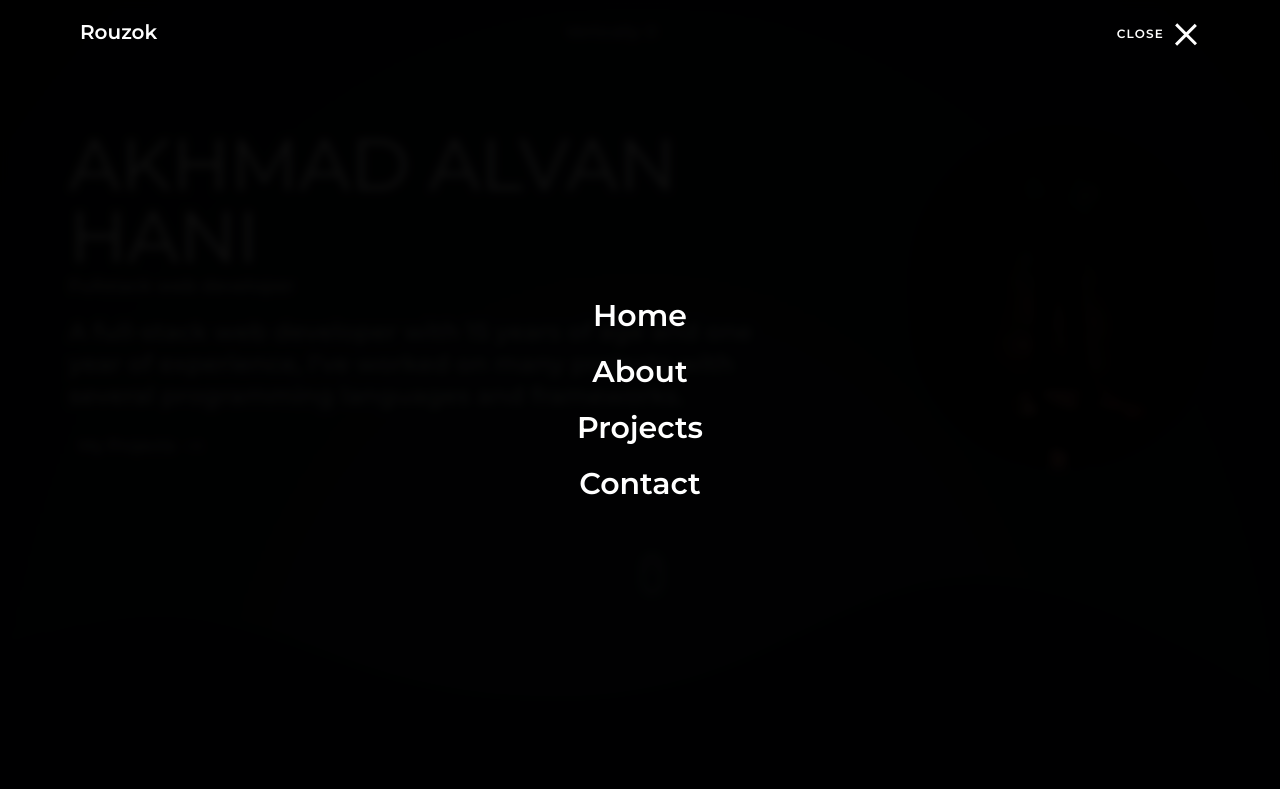
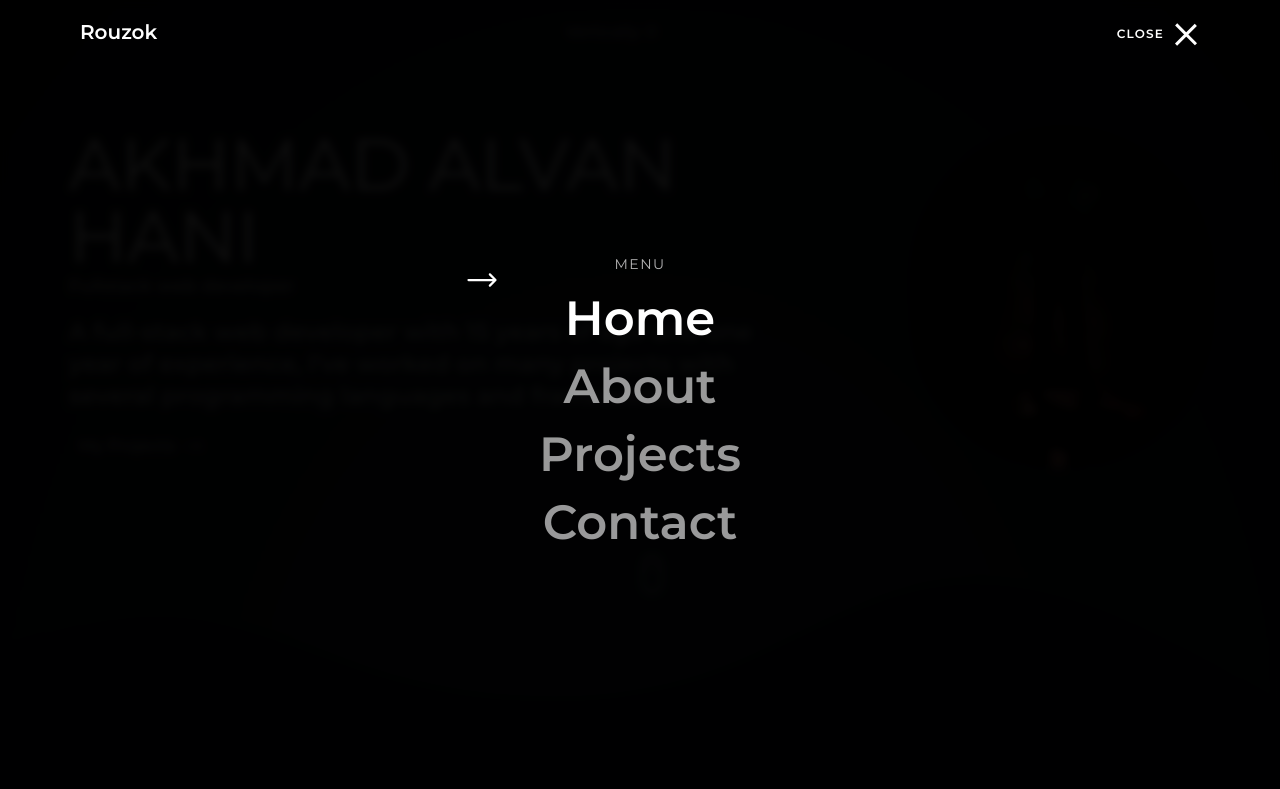
Before and after one commit to Rouzok/Rouzok.github.io, a website: page index.html in a window 1280 px wide. Both pictures are taken after a click on the link "MENU". Shown: the top 789 px of the page. Drawn offline with nearby package versions, Linux system fonts and the light colour scheme.

Commit message:
update menu 0.9

```diff
--- a/index.html
+++ b/index.html
@@ -31,12 +31,22 @@
         </button>
       </a>
 
-    <nav class="fixed bg-black bg-opacity-95 backdrop-blur-sm -z-10 text-3xl font-montserrat font-semibold opacity-0 duration-300" id="Navbar2">
-      <div class="flex flex-col justify-center items-center h-screen w-screen gap-5">
-        <a class="hover:cursor-pointer text-white hover:text-white/50 duration-300" onclick="home()">Home</a>
-        <a class="hover:cursor-pointer text-white hover:text-white/50 duration-300" onclick="about()" >About</a>
-        <a class="hover:cursor-pointer text-white hover:text-white/50 duration-300" onclick="projects()">Projects</a>
-        <a class="hover:cursor-pointer text-white hover:text-white/50 duration-300" onclick="contact()" >Contact</a>
+    <nav class="fixed bg-black bg-opacity-95 backdrop-blur-sm -z-10 font-montserrat font-semibold opacity-0 duration-300" id="Navbar2">
+      <div class="fixed left-1/2 -translate-x-44 text-white top-[16.35rem] duration-500 ease-in-out" id="arrowMenu">
+        <!-- top-[16.35rem] home
+             top-[20.6rem] about
+             top-[24.85rem] projects
+             top-[29.1rem] contact me -->
+        <svg xmlns="http://www.w3.org/2000/svg" fill="none" viewBox="0 0 24 24" stroke-width="1.5" stroke="currentColor" class="w-9 h-9">
+          <path stroke-linecap="round" stroke-linejoin="round" d="M17.25 8.25L21 12m0 0l-3.75 3.75M21 12H3" />
+        </svg>
+      </div>
+      <div class="flex flex-col justify-center items-center h-screen w-screen gap-5 text-5xl">
+        <h1 class="text-sm text-white/70 font-normal tracking-widest">MENU</h1>
+        <a class="hover:cursor-pointer text-white hover:text-white/90 duration-300" onclick="home()" id="btn-home">Home</a>
+        <a class="hover:cursor-pointer text-white/60 hover:text-white/90 duration-300" onclick="about()" id="btn-about">About</a>
+        <a class="hover:cursor-pointer text-white/60 hover:text-white/90 duration-300" onclick="projects()" id="btn-projects">Projects</a>
+        <a class="hover:cursor-pointer text-white/60 hover:text-white/90 duration-300" onclick="contact()" id="btn-contact">Contact</a>
       </div>
 
 
@@ -154,7 +164,7 @@
         </svg>
       <!-- Wave -->
 
-      <div class=" tag -mt-16" id="project">
+      <div class=" tag -mt-16" id="projects">
           <h1 class=" text-6xl text-center text-white mb-16">My Projects</h1>
 
         <div class="flex justify-center items-center gap-10">
@@ -184,8 +194,8 @@
 
     <!-- Contact -->
 
-    <section class="bg-[#090f14]">
-      <div class="tag text-white" id="contact">
+    <section class="bg-[#090f14]" id="contact">
+      <div class="tag text-white">
         <h1 class="text-center font-montserrat font-semibold text-5xl mb-16">Contact Me</h1>
         <div class="flex justify-evenly items-center">
           <a href="mailto:paramakhluk@gmail.com?subject=subject" class="text-4xl font-montserrat py-1 hover:text-white/70 duration-300 transition-colors ">paramakhluk@gmail.com</a>
--- a/index.js
+++ b/index.js
@@ -66,7 +66,6 @@ window.onscroll = function () {
   progresBar();
   navActive();
   cariY();
-  FadeIn();
 };
 
 function navActive() {
@@ -75,10 +74,15 @@ function navActive() {
   const btnabout = document.getElementById('btn-about');
   const btnproject = document.getElementById('btn-projects');
   const btncontact = document.getElementById('btn-contact');
+  const arrowMenu = document.getElementById('arrowMenu');
+
   const elementop = document.documentElement.scrollTop;
-  const headerAbout = document.getElementById('headerAbout');
+  const homeTop = document.getElementById('home').offsetTop;
+  const aboutTop = document.getElementById('about').offsetTop;
+  const projectsTop = document.getElementById('projects').offsetTop;
+  const contactTop = document.getElementById('contact').offsetTop;
 
-  if (elementop > 0) {
+  if (elementop > homeTop) {
     navbar.classList.add('bg-gray-900/80');
     navbar.classList.add('backdrop-blur-sm');
     navbar.classList.add('shadow');
@@ -88,81 +92,62 @@ function navActive() {
     navbar.classList.remove('shadow');
   }
 
-  // //home
-  // if (elementop <= 200) {
-  //   if (!btnhome.classList.contains('active')) {
-  //     btnhome.classList.add('active');
-  //   }
-  // } else {
-  //   btnhome.classList.remove('active');
-  // }
-
-  // //about
-  // if (elementop <= 750 && !btnhome.classList.contains('active')) {
-  //   btnabout.classList.add('active');
-  // } else {
-  //   btnabout.classList.remove('active');
-  // }
-
-  // //project
-  // if (elementop <= 1700 && !btnabout.classList.contains('active')) {
-  //   if (!btnhome.classList.contains('active')) {
-  //     btnproject.classList.add('active');
-  //   }
-  // } else {
-  //   btnproject.classList.remove('active');
-  // }
-
-  // //contact
-  // if (elementop <= 2200 && !btnproject.classList.contains('active')) {
-  //   if (!btnabout.classList.contains('active') && !btnhome.classList.contains('active')) {
-  //     btncontact.classList.add('active');
-  //   }
-  // } else {
-  //   btncontact.classList.remove('active');
-  // }
-}
-
-function FadeIn() {
-  var elementop = document.documentElement.scrollTop;
-  var about = document.getElementById('about');
-  var project = document.getElementById('project');
-  var contact = document.getElementById('contact');
-
-  if (elementop < 100) {
-    if (!about.classList.contains('tag')) {
-      about.classList.add('tag');
+  //home
+  if (elementop <= aboutTop - 200) {
+    if (!btnhome.classList.contains('text-white')) {
+      btnhome.classList.remove('text-white/60');
+      btnhome.classList.add('text-white');
     }
-    about.classList.add('transition');
-    about.classList.remove('visible');
+    if (!arrowMenu.classList.contains('top-[16.35rem]')) {
+      arrowMenu.classList.add('top-[16.35rem]');
+    }
   } else {
-    if (!about.classList.contains('visible')) {
-      about.classList.add('visible');
-    }
+    btnhome.classList.remove('text-white');
+    btnhome.classList.add('text-white/60');
+    arrowMenu.classList.remove('top-[16.35rem]');
   }
 
-  if (elementop < 700) {
-    if (!project.classList.contains('tag')) {
-      project.classList.add('tag');
+  //about
+  if (elementop <= projectsTop - 250 && !btnhome.classList.contains('text-white')) {
+    btnabout.classList.remove('text-white/60');
+    btnabout.classList.add('text-white');
+    if (!arrowMenu.classList.contains('top-[20.6rem]')) {
+      arrowMenu.classList.add('top-[20.6rem]');
     }
-    project.classList.add('transition');
-    project.classList.remove('visible');
   } else {
-    if (!project.classList.contains('visible')) {
-      project.classList.add('visible');
-    }
+    btnabout.classList.remove('text-white');
+    btnabout.classList.add('text-white/60');
+    arrowMenu.classList.remove('top-[20.6rem]');
   }
 
-  if (elementop < 1600) {
-    if (!contact.classList.contains('tag')) {
-      contact.classList.add('tag');
+  //project
+  if (elementop <= contactTop - 400 && !btnabout.classList.contains('text-white')) {
+    if (!btnhome.classList.contains('text-white')) {
+      btnproject.classList.remove('text-white/60');
+      btnproject.classList.add('text-white');
     }
-    contact.classList.add('transition');
-    contact.classList.remove('visible');
+    if (!arrowMenu.classList.contains('top-[24.85rem]') && !arrowMenu.classList.contains('top-[16.35rem]')) {
+      arrowMenu.classList.add('top-[24.85rem]');
+    }
   } else {
-    if (!contact.classList.contains('visible')) {
-      contact.classList.add('visible');
+    btnproject.classList.remove('text-white');
+    btnproject.classList.add('text-white/60');
+    arrowMenu.classList.remove('top-[24.85rem]');
+  }
+
+  //contact
+  if (elementop >= contactTop - 400 && !btnproject.classList.contains('text-white')) {
+    if (!btnabout.classList.contains('text-white') && !btnhome.classList.contains('text-white')) {
+      btncontact.classList.remove('text-white/60');
+      btncontact.classList.add('text-white');
     }
+    if (!arrowMenu.classList.contains('top-[24.85rem]') && !arrowMenu.classList.contains('top-[24.85rem]')) {
+      arrowMenu.classList.add('top-[29.1rem]');
+    }
+  } else {
+    btncontact.classList.remove('text-white');
+    btncontact.classList.add('text-white/60');
+    arrowMenu.classList.remove('top-[29.1rem]');
   }
 }
 
@@ -294,7 +279,7 @@ function about() {
 }
 
 function projects() {
-  const projectsTop = document.getElementById('project');
+  const projectsTop = document.getElementById('projects');
   document.documentElement.scrollTop = projectsTop.offsetTop - 100;
 }
 
```
Also changed, not shown: assets/css/style.css.
